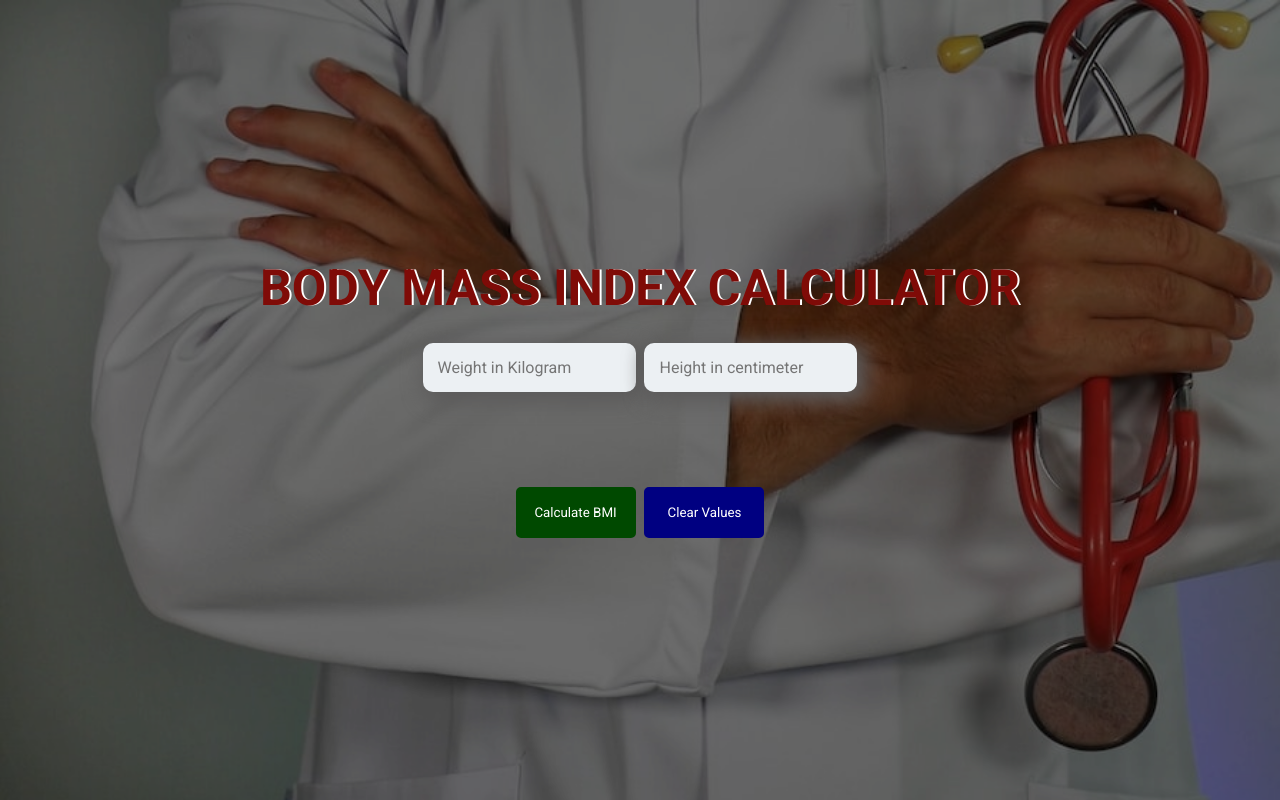
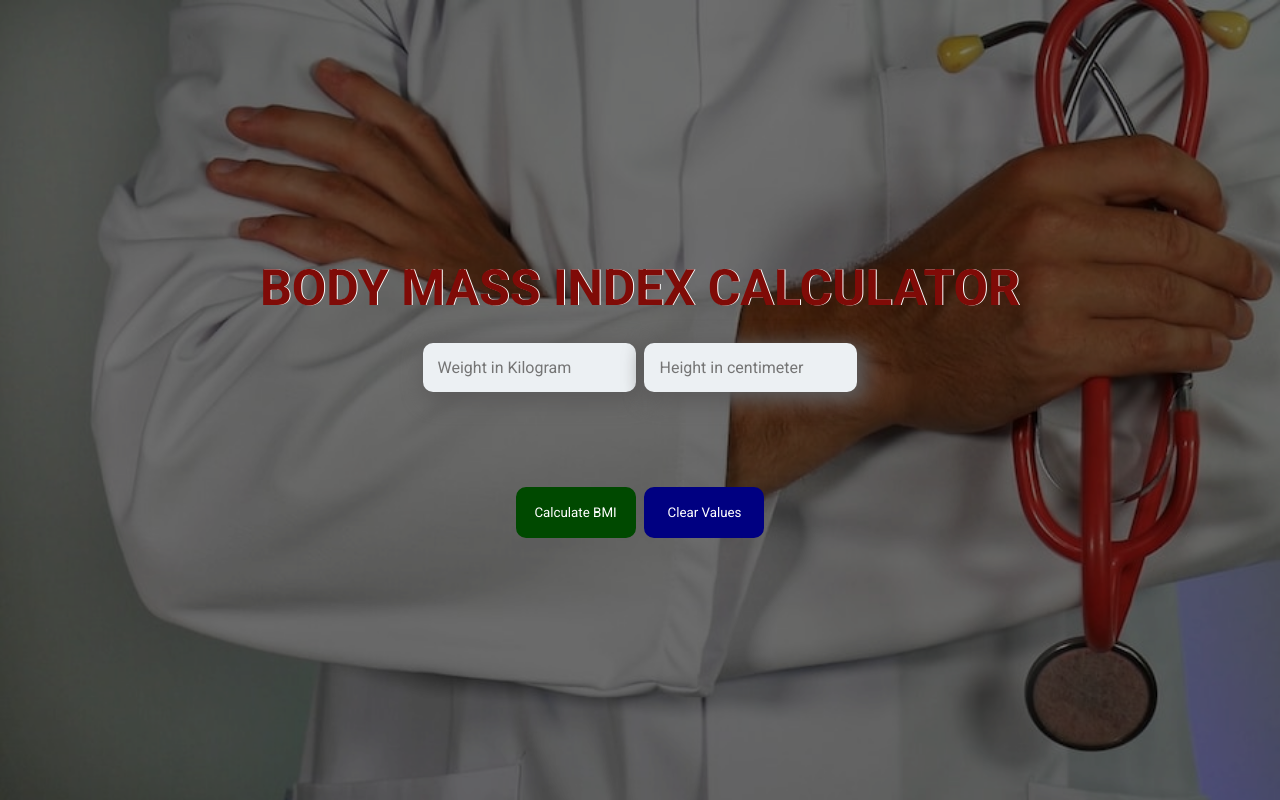
Before and after one commit to IamNaeto/bmi-calculator, a plain HTML site: page index.html in a window 1280 px wide. Drawn offline with Linux system fonts and the light colour scheme.

Commit message:
final styling

```diff
--- a/style.css
+++ b/style.css
@@ -24,7 +24,7 @@ main{
     font-size: 50px;
     line-height: 50px;
     text-transform: uppercase;
-    text-shadow: 2px 0 0 #fff;
+    text-shadow: 1px 0 0 #fff;
 }
 .input-box{
     margin: 30px 0;
@@ -51,7 +51,7 @@ input:nth-child(2){
 }
 button{
     padding: 16px;
-    border-radius: 5px;
+    border-radius: 10px;
     width: 120px;
     cursor: pointer;
 }
```
